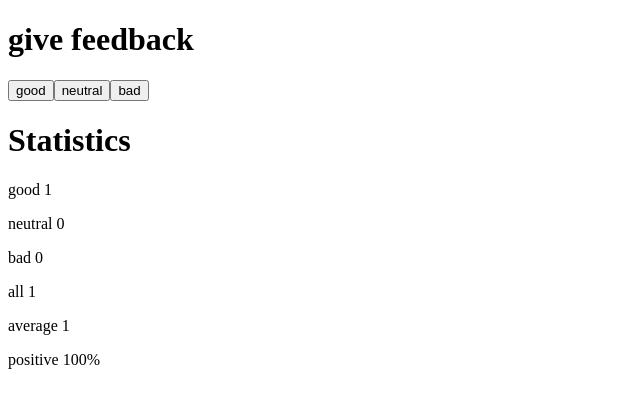
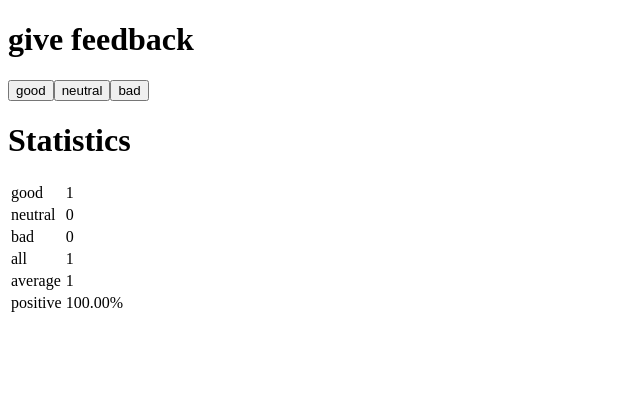
Before and after one commit to gricius/FullStackOpen, a React (Create React App) app in the folder part1/unicafe/: page / in a window 1280 px wide. Both pictures are taken after a click on the button "good". Shown: the top 408 px of the page, without its empty margins (0-640 px from the left). Built offline with nearby package versions, Linux system fonts and the light colour scheme.

Commit message:
add unicafe step6

```diff
--- a/part1/unicafe/src/App.js
+++ b/part1/unicafe/src/App.js
@@ -1,57 +1,58 @@
-import { useState } from 'react'
+import { useState } from 'react';
 
 const StatisticLine = (props) => {
   return (
-    <div>
-      <p>{props.text} {props.value}</p>
-    </div>
-  )
-}
-
+    <tr>
+      <td>{props.text}</td>
+      <td>{props.value}</td>
+    </tr>
+  );
+};
 
 const Statistics = (props) => {
   if (props.good === 0 && props.neutral === 0 && props.bad === 0) {
-    console.log("no feedbacks so far")
+    return <p>no feedbacks so far</p>;
   } else {
     return (
       <div>
         <h1>Statistics</h1>
-        <StatisticLine text="good" value={props.good} />
-        <StatisticLine text="neutral" value={props.neutral} />
-        <StatisticLine text="bad" value={props.bad} />
-        <StatisticLine text="all" value={props.good + props.neutral + props.bad} />
-        <StatisticLine text="average" value={(props.good - props.bad) / (props.good + props.neutral + props.bad)} />
-        <StatisticLine text="positive" value={props.good / (props.good + props.neutral + props.bad) * 100 + "%"} />
+        <table>
+          <tbody>
+            <StatisticLine text="good" value={props.good} />
+            <StatisticLine text="neutral" value={props.neutral} />
+            <StatisticLine text="bad" value={props.bad} />
+            <StatisticLine text="all" value={props.good + props.neutral + props.bad} />
+            <StatisticLine text="average" value={(props.good - props.bad) / (props.good + props.neutral + props.bad)} />
+            <StatisticLine text="positive" value={(props.good / (props.good + props.neutral + props.bad) * 100).toFixed(2) + '%'} />
+          </tbody>
+        </table>
       </div>
-  )
-}}
+    );
+  }
+};
 
 const Button = (props) => {
   return (
     <button onClick={props.handleClick}>
       {props.text}
     </button>
-  )
-}
-
-
-
-
+  );
+};
 
 const App = () => {
-  const [good, setGood] = useState(0)
-  const [neutral, setNeutral] = useState(0)
-  const [bad, setBad] = useState(0)
+  const [good, setGood] = useState(0);
+  const [neutral, setNeutral] = useState(0);
+  const [bad, setBad] = useState(0);
 
   return (
     <div>
       <h1>give feedback</h1>
       <Button handleClick={() => setGood(good + 1)} text="good" />
-      <Button handleClick={() => setNeutral(neutral +1)} text="neutral" />
-      <Button handleClick={() => setBad(bad +1)} text="bad" />
+      <Button handleClick={() => setNeutral(neutral + 1)} text="neutral" />
+      <Button handleClick={() => setBad(bad + 1)} text="bad" />
       <Statistics good={good} neutral={neutral} bad={bad} />
     </div>
-  )
-}
+  );
+};
 
-export default App
+export default App;
```
Also changed, not shown: 1 other file (tests, documents, lock files or other folders).
